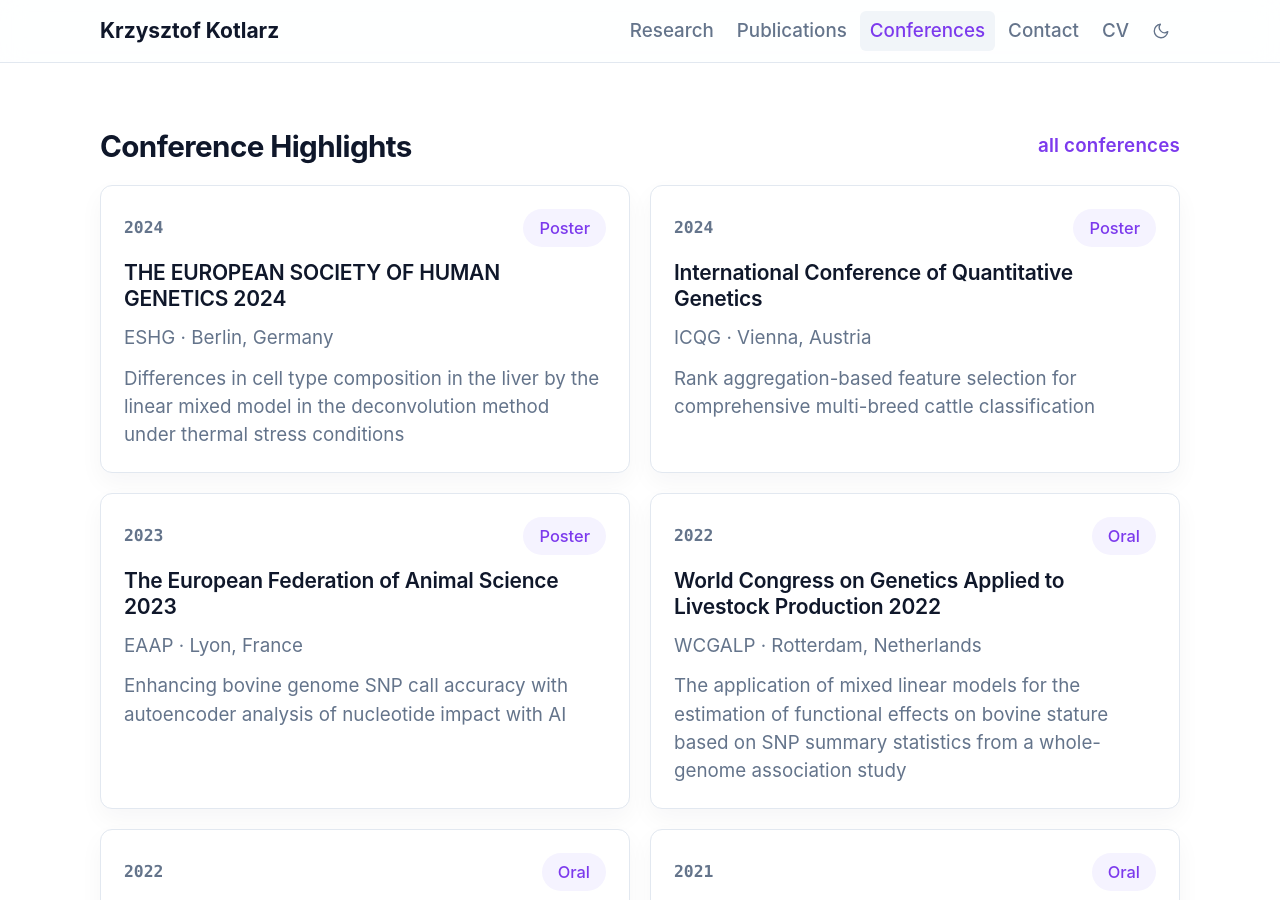
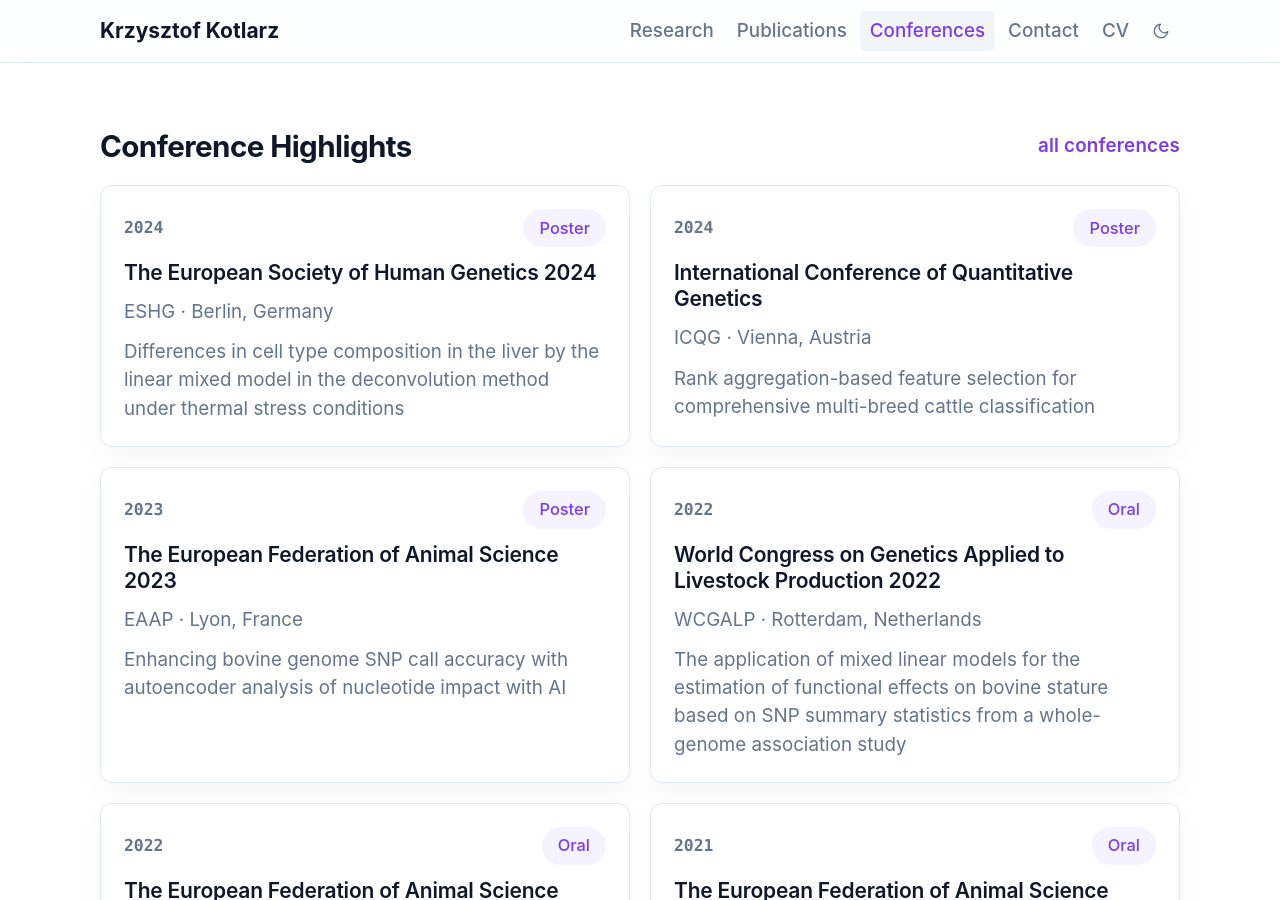
Before and after one commit to kotlarzkrzysztof/kotlarzkrzysztof.github.io, a Jekyll site: the page built from index.html, in a window 1280 px wide and 900 px high, scrolled down 4260 px. Built offline with Jekyll 4.4.1, drawn with Linux system fonts in a browser that asks for light colours.

```diff
--- a/_data/conferences.yml
+++ b/_data/conferences.yml
@@ -8,7 +8,7 @@
 
 - year: 2024
   type: "Poster"
-  title: "THE EUROPEAN SOCIETY OF HUMAN GENETICS 2024"
+  title: "The European Society of Human Genetics 2024"
   conference: "ESHG"
   location: "Berlin, Germany"
   summary: "Differences in cell type composition in the liver by the linear mixed model in the deconvolution method under thermal stress conditions"
```
